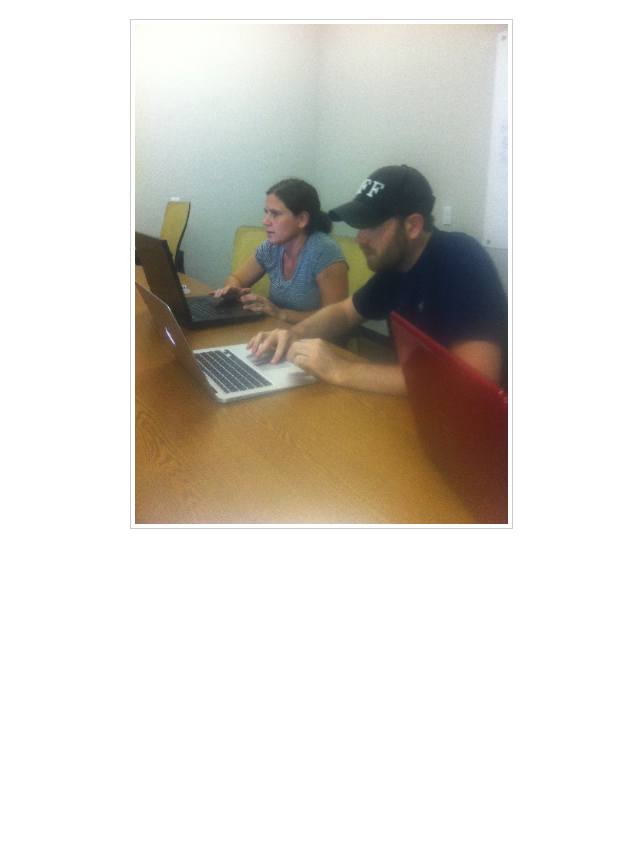
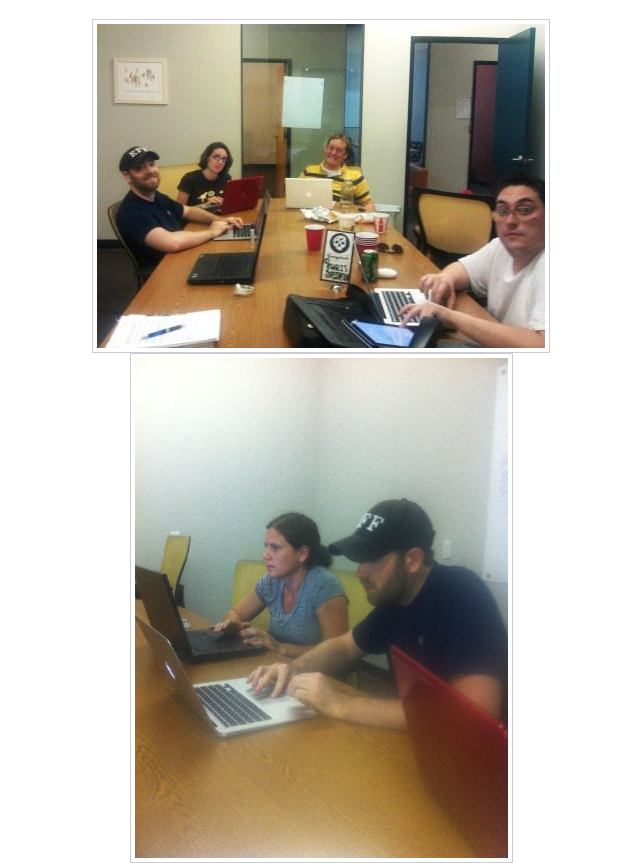
Before and after one commit to gpwebacademy/gpwebacademy.com, a plain HTML site: page index.html in a window 1280 px wide. Shown: the part 69-932 px from the top of the page, without its empty margins (319-959 px from the left). Before the commit the page ends 800 px from the top, so only its background shows below. Drawn offline with nearby package versions, Linux system fonts and the light colour scheme.

Commit message:
added photo
I added a photo of the crew.

```diff
--- a/index.html
+++ b/index.html
@@ -39,7 +39,10 @@
   <div role="main">
       <div class="content_wrapper">
         <h1>GP Web Academy</h1>
+		<img src="img/crew1.jpg" alt="The Crew" class="imageBorder" />
+		<br />
         <img src="img/workingHard.png" alt="Working Hard" class="imageBorder" />
+
       </div>
 
   </div>
```
Also changed, not shown: img/crew1.jpg (added).
